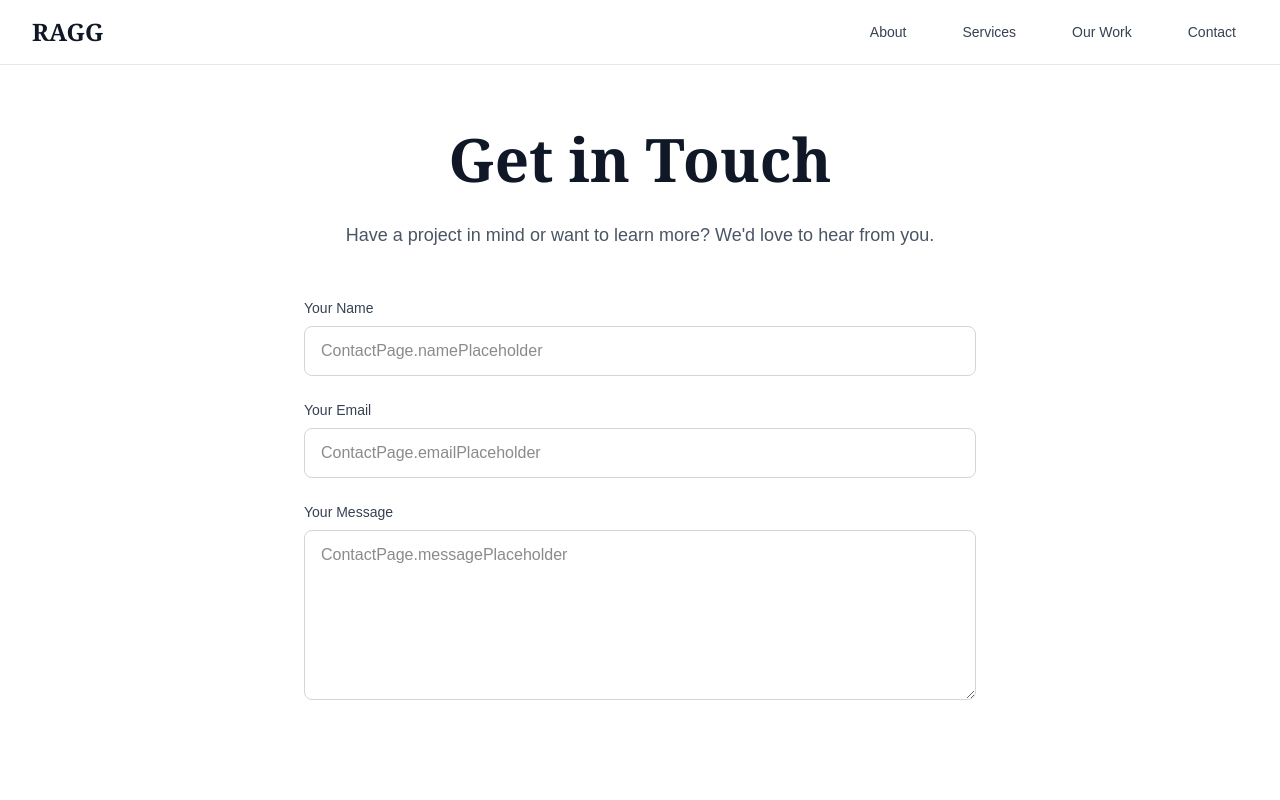
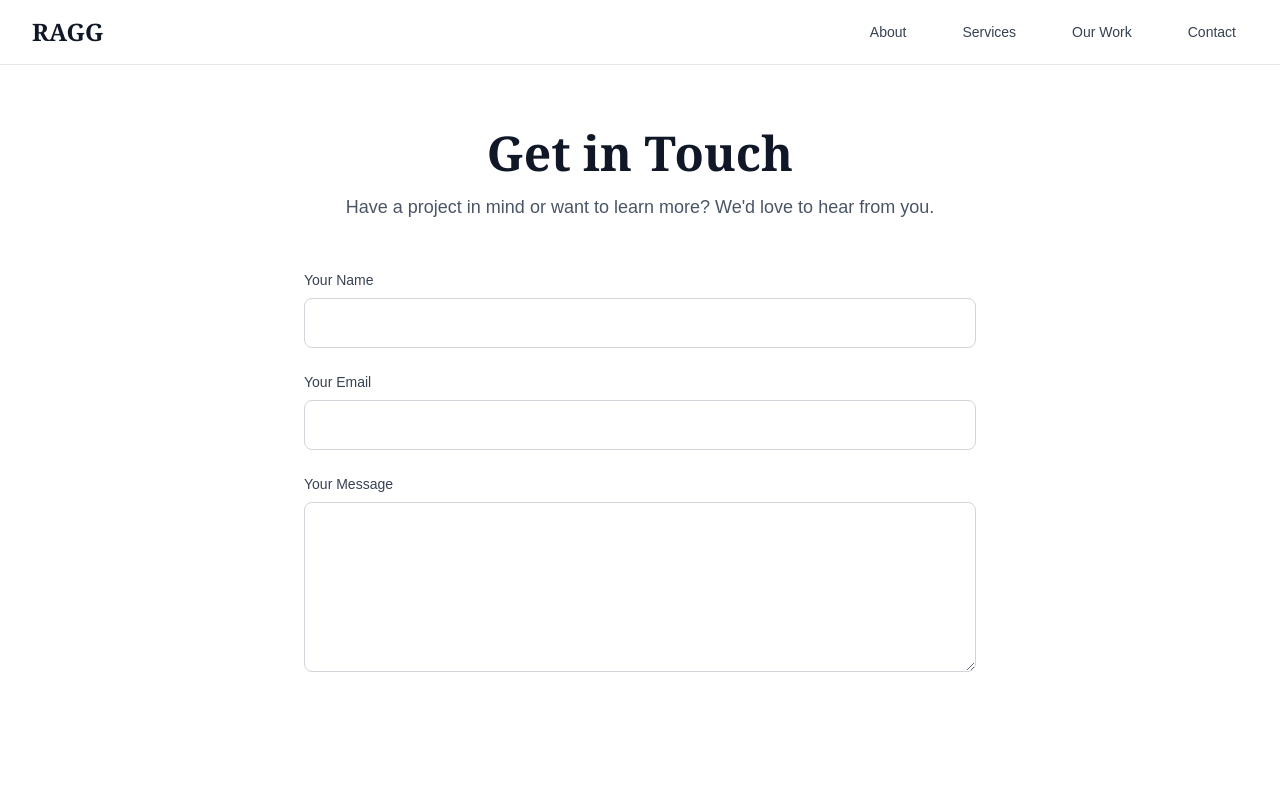
Before and after one commit to matusmandrak/ragg-website, a Next.js app: page /en/contact in a window 1280 px wide. Shown: the top 800 px of the page. Built offline with nearby package versions, Linux system fonts and the light colour scheme; a web font is replaced by a local one.

Commit message:
fix: add type definition to contact form handler

```diff
--- a/src/app/[locale]/contact/page.tsx
+++ b/src/app/[locale]/contact/page.tsx
@@ -3,57 +3,43 @@
 import { useState } from 'react'
 import { useForm } from 'react-hook-form'
 import { useTranslations } from 'next-intl'
-// import { createClient } from '@supabase/supabase-js' // You'll need to configure this
+// This is the REAL Supabase client from the file we created earlier
+import { supabase } from '@/lib/supabase/client'
 
-// Placeholder for Supabase client - replace with your actual configuration
-const supabase = {
-  from: (table: string) => ({
-    insert: async (data: any) => {
-      // Simulate successful insertion
-      console.log('Inserting into', table, ':', data)
-      return { error: null }
-    }
-  })
-}
-
-type FormData = {
-  name: string
-  email: string
-  message: string
+// We only need one definition for our form data
+interface IContactForm {
+  name: string;
+  email: string;
+  message: string;
 }
 
 export default function ContactPage() {
   const t = useTranslations('ContactPage')
   const [isSubmitted, setIsSubmitted] = useState(false)
   const [isSubmitting, setIsSubmitting] = useState(false)
+  const [submitError, setSubmitError] = useState<string | null>(null)
+
 
   const {
     register,
     handleSubmit,
     formState: { errors },
     reset
-  } = useForm<FormData>()
+  } = useForm<IContactForm>() // Using our interface here for consistency
 
-  const onSubmit = async (data: FormData) => {
+  // CORRECTED: All logic is now correctly placed inside the function's curly braces {}
+  const onSubmit = async (data: IContactForm) => {
     setIsSubmitting(true)
+    setSubmitError(null)
 
     try {
-      // Insert into Supabase contact_submissions table
+      // The real Supabase 'insert' function doesn't need created_at, it's set by the database
       const { error } = await supabase
         .from('contact_submissions')
-        .insert([
-          {
-            name: data.name,
-            email: data.email,
-            message: data.message,
-            created_at: new Date().toISOString()
-          }
-        ])
+        .insert([{ name: data.name, email: data.email, message: data.message }])
 
       if (error) {
-        console.error('Error submitting form:', error)
-        // You might want to show an error message here
-        return
+        throw error // Throw the error to be caught by the catch block
       }
 
       // Success
@@ -61,48 +47,40 @@ export default function ContactPage() {
       reset()
     } catch (error) {
       console.error('Error submitting form:', error)
-      // You might want to show an error message here
+      setSubmitError(t('errorMessage')) // Show an error message to the user
     } finally {
       setIsSubmitting(false)
     }
   }
 
+  // This part handles displaying the success message
   if (isSubmitted) {
     return (
-      <div className="container mx-auto px-4 py-16">
-        <div className="max-w-2xl mx-auto text-center">
-          <h1 className="font-serif text-4xl md:text-5xl lg:text-6xl font-bold text-gray-900 mb-8">
-            {t('title')}
-          </h1>
-          <div className="bg-green-50 border border-green-200 rounded-lg p-8">
-            <div className="text-green-800 text-lg mb-4">
-              ✓ {t('successMessage')}
-            </div>
-            <button
-              onClick={() => setIsSubmitted(false)}
-              className="bg-brand-red hover:bg-red-700 text-white font-semibold px-6 py-3 rounded-lg transition-colors"
-            >
-              {t('sendAnother')}
-            </button>
-          </div>
-        </div>
+      <div className="container mx-auto px-4 py-16 text-center">
+          <h1 className="font-serif text-4xl font-bold mb-4">{t('successMessage')}</h1>
+          <p className="text-lg text-gray-600 mb-8">{t('successSubtitle') || "We'll get back to you shortly."}</p>
+          <button
+            onClick={() => setIsSubmitted(false)}
+            className="bg-brand-red hover:bg-red-700 text-white font-semibold px-6 py-3 rounded-lg transition-colors"
+          >
+            {t('sendAnother') || 'Send Another Message'}
+          </button>
       </div>
     )
   }
 
+  // This is the main form view
   return (
     <div className="container mx-auto px-4 py-16">
       <div className="max-w-2xl mx-auto">
-        <h1 className="font-serif text-4xl md:text-5xl lg:text-6xl font-bold text-gray-900 mb-8 text-center">
+        <h1 className="font-serif text-4xl md:text-5xl font-bold text-gray-900 mb-4 text-center">
           {t('title')}
         </h1>
-
         <p className="text-lg text-gray-600 mb-12 text-center leading-relaxed">
           {t('subtitle')}
         </p>
 
         <form onSubmit={handleSubmit(onSubmit)} className="space-y-6">
-          {/* Name Field */}
           <div>
             <label htmlFor="name" className="block text-sm font-medium text-gray-700 mb-2">
               {t('nameLabel')}
@@ -110,20 +88,14 @@ export default function ContactPage() {
             <input
               type="text"
               id="name"
-              {...register('name', {
-                required: t('nameRequired')
-              })}
+              {...register('name', { required: t('validation.required') || 'This field is required' })}
               className={`w-full px-4 py-3 border rounded-lg focus:ring-2 focus:ring-brand-red focus:border-brand-red transition-colors ${
                 errors.name ? 'border-red-500' : 'border-gray-300'
               }`}
-              placeholder={t('namePlaceholder')}
             />
-            {errors.name && (
-              <p className="text-red-500 text-sm mt-1">{errors.name.message}</p>
-            )}
+            {errors.name && <p className="text-red-500 text-sm mt-1">{errors.name.message}</p>}
           </div>
 
-          {/* Email Field */}
           <div>
             <label htmlFor="email" className="block text-sm font-medium text-gray-700 mb-2">
               {t('emailLabel')}
@@ -132,23 +104,19 @@ export default function ContactPage() {
               type="email"
               id="email"
               {...register('email', {
-                required: t('emailRequired'),
+                required: t('validation.required') || 'This field is required',
                 pattern: {
                   value: /^[A-Z0-9._%+-]+@[A-Z0-9.-]+\.[A-Z]{2,}$/i,
-                  message: t('emailInvalid')
+                  message: t('validation.emailInvalid') || 'Invalid email address'
                 }
               })}
               className={`w-full px-4 py-3 border rounded-lg focus:ring-2 focus:ring-brand-red focus:border-brand-red transition-colors ${
                 errors.email ? 'border-red-500' : 'border-gray-300'
               }`}
-              placeholder={t('emailPlaceholder')}
             />
-            {errors.email && (
-              <p className="text-red-500 text-sm mt-1">{errors.email.message}</p>
-            )}
+            {errors.email && <p className="text-red-500 text-sm mt-1">{errors.email.message}</p>}
           </div>
 
-          {/* Message Field */}
           <div>
             <label htmlFor="message" className="block text-sm font-medium text-gray-700 mb-2">
               {t('messageLabel')}
@@ -156,33 +124,27 @@ export default function ContactPage() {
             <textarea
               id="message"
               rows={6}
-              {...register('message', {
-                required: t('messageRequired')
-              })}
+              {...register('message', { required: t('validation.required') || 'This field is required' })}
               className={`w-full px-4 py-3 border rounded-lg focus:ring-2 focus:ring-brand-red focus:border-brand-red transition-colors resize-vertical ${
                 errors.message ? 'border-red-500' : 'border-gray-300'
               }`}
-              placeholder={t('messagePlaceholder')}
             />
-            {errors.message && (
-              <p className="text-red-500 text-sm mt-1">{errors.message.message}</p>
-            )}
+            {errors.message && <p className="text-red-500 text-sm mt-1">{errors.message.message}</p>}
           </div>
 
-          {/* Submit Button */}
-          <div className="pt-4">
+          <div>
             <button
               type="submit"
               disabled={isSubmitting}
               className={`w-full py-3 px-6 rounded-lg font-semibold text-white transition-colors ${
-                isSubmitting
-                  ? 'bg-gray-400 cursor-not-allowed'
-                  : 'bg-brand-red hover:bg-red-700'
+                isSubmitting ? 'bg-gray-400 cursor-not-allowed' : 'bg-brand-red hover:bg-red-700'
               }`}
             >
-              {isSubmitting ? t('submitting') : t('submitButton')}
+              {isSubmitting ? (t('submitting') || 'Submitting...') : t('submitButton')}
             </button>
           </div>
+
+          {submitError && <p className="text-red-500 text-center mt-4">{submitError}</p>}
         </form>
       </div>
     </div>
```
